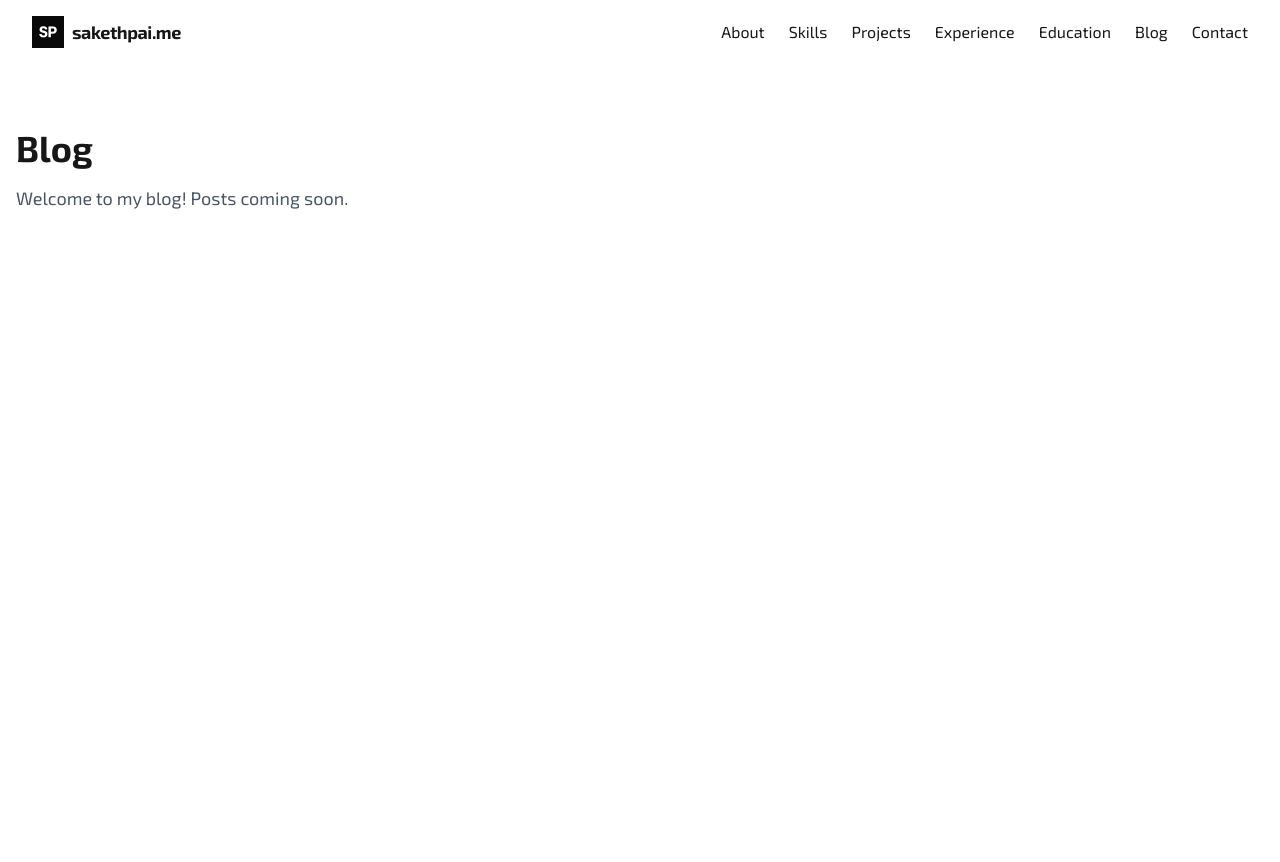
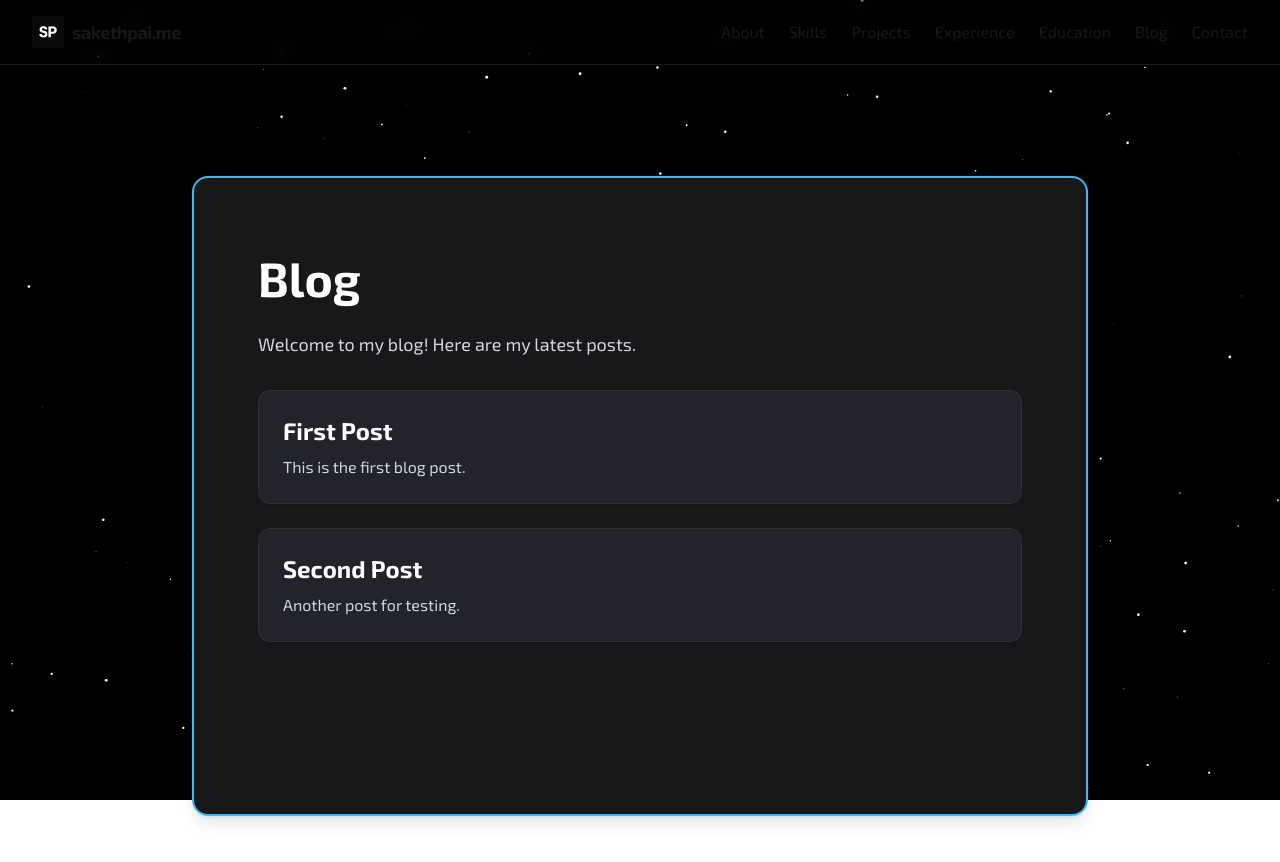
Before and after one commit to SavvyHex/sakethpai.me, a Next.js app: page /blog in a window 1280 px wide. Shown: the top 862 px of the page. Before the commit the page ends 800 px from the top, so only its background shows below. Built offline with nearby package versions, Linux system fonts and the light colour scheme.

Commit message:
Got blog post metadata dynamically and displayed them on the main blog page

```diff
--- a/app/blog/page.tsx
+++ b/app/blog/page.tsx
@@ -1,10 +1,35 @@
-import React from 'react';
+
+
+import AnimatedBackground from '../components/AnimatedBackground';
+import { getAllBlogMeta } from './utils';
+
+// Styling similar to FaceBlog/main page face sections
+
 
 export default function BlogPage() {
+  const posts = getAllBlogMeta();
   return (
-    <main className="container mx-auto py-12 px-4">
-      <h1 className="text-4xl font-bold mb-4">Blog</h1>
-      <p className="text-lg text-gray-600">Welcome to my blog! Posts coming soon.</p>
+    <main className="flex flex-col items-center w-full min-h-screen bg-[var(--bg-color)] relative">
+      <AnimatedBackground />
+      <section className="face-glow flex flex-col w-full max-w-4xl min-h-[80vh] p-[5%] bg-[#18181b] rounded-2xl text-white shadow-lg z-10 mt-24 mb-12">
+        <h1 className="text-[clamp(2rem,4vw,3rem)] font-bold mb-4">Blog</h1>
+        <p className="text-lg text-gray-300 mb-8">Welcome to my blog! Here are my latest posts.</p>
+        <div className="flex flex-col gap-6">
+          {posts.length === 0 && (
+            <p className="text-gray-400">No posts found.</p>
+          )}
+          {posts.map(post => (
+            <a
+              key={post.slug}
+              href={`/blog/${post.slug}`}
+              className="block bg-[#23232b] rounded-xl p-6 shadow hover:bg-[#282838] transition-colors border border-white/5"
+            >
+              <h2 className="text-2xl font-semibold mb-2 text-primary">{post.title}</h2>
+              <p className="text-gray-300">{post.description}</p>
+            </a>
+          ))}
+        </div>
+      </section>
     </main>
   );
 }
--- /dev/null
+++ b/app/blog/utils.ts
@@ -0,0 +1,24 @@
+import fs from 'fs';
+import path from 'path';
+import matter from 'gray-matter';
+
+export interface BlogMeta {
+  slug: string;
+  title: string;
+  description: string;
+}
+
+export function getAllBlogMeta(): BlogMeta[] {
+  const postsDir = path.join(process.cwd(), 'posts');
+  const files = fs.readdirSync(postsDir).filter(f => f.endsWith('.md'));
+  return files.map(filename => {
+    const filePath = path.join(postsDir, filename);
+    const fileContent = fs.readFileSync(filePath, 'utf8');
+    const { data } = matter(fileContent);
+    return {
+      slug: filename.replace(/\.md$/, ''),
+      title: data.title || filename,
+      description: data.description || '',
+    };
+  });
+}
--- a/package.json
+++ b/package.json
@@ -14,6 +14,7 @@
     "devicon": "^2.17.0",
     "framer-motion": "^12.23.12",
     "gh-pinned-repos": "^1.0.1",
+    "gray-matter": "^4.0.3",
     "next": "15.4.6",
     "react": "19.1.0",
     "react-dom": "19.1.0",
--- /dev/null
+++ b/posts/first-post.md
@@ -0,0 +1,8 @@
+---
+title: "First Post"
+description: "This is the first blog post."
+---
+
+# First Post
+
+Welcome to the first post!
--- /dev/null
+++ b/posts/second-post.md
@@ -0,0 +1,8 @@
+---
+title: "Second Post"
+description: "Another post for testing."
+---
+
+# Second Post
+
+This is another post.
```
Also changed, not shown: 1 other file (tests, documents, lock files or other folders).
